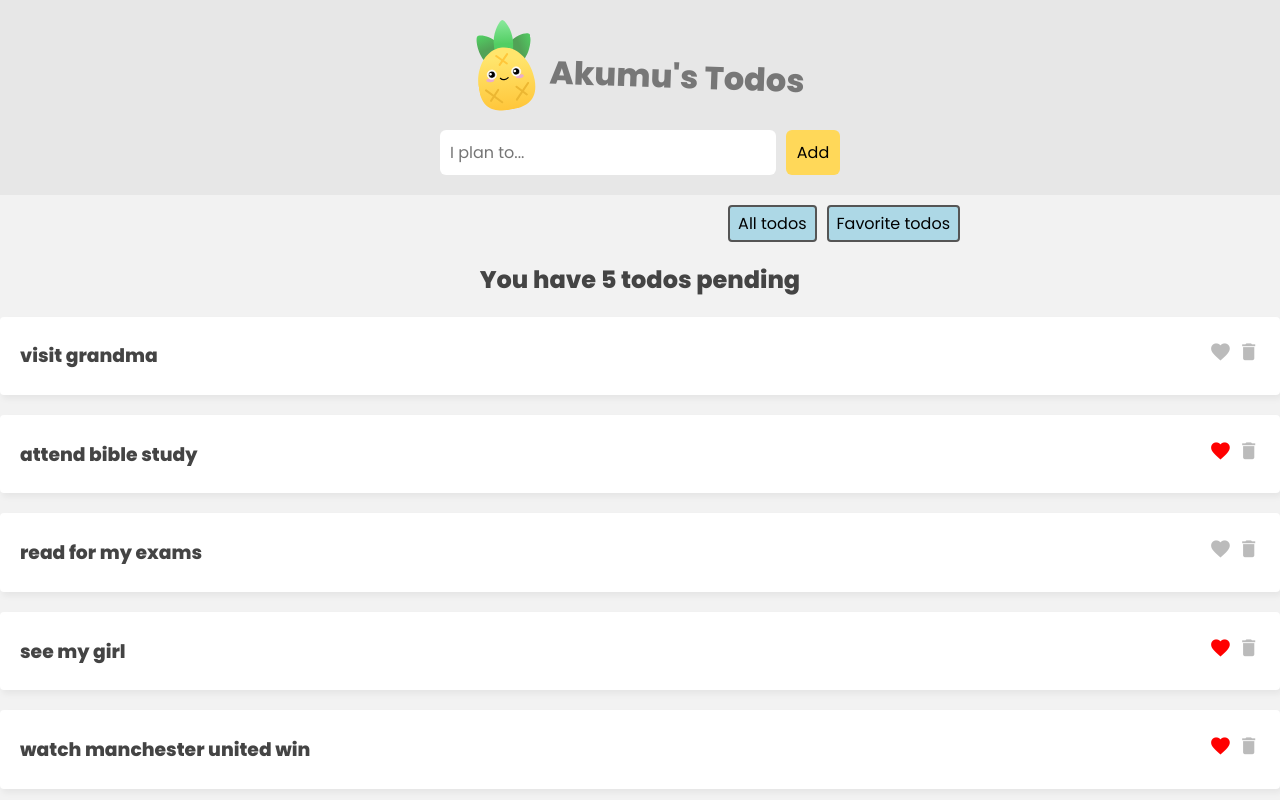
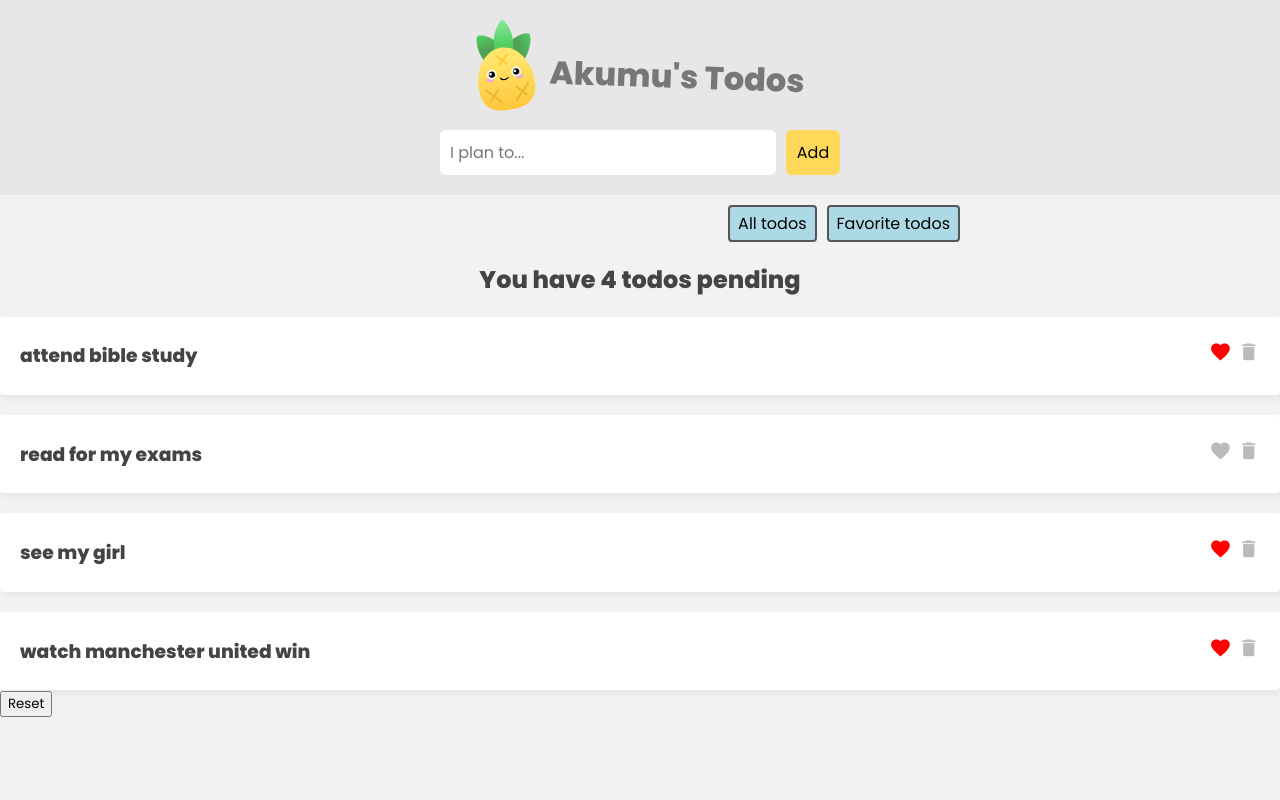
Before and after one commit to AkumuJey/pinia-todos, a Vue app: page / in a window 1280 px wide. Built offline with nearby package versions, Linux system fonts and the light colour scheme; data requests are answered from the project's data file.

Commit message:
Resetting data and refactoring code

```diff
--- a/data/db.json
+++ b/data/db.json
@@ -1,10 +1,5 @@
 {
   "todos": [
-    {
-      "id": 2,
-      "title": "visit grandma",
-      "isFav": false
-    },
     {
       "title": "attend bible study",
       "isFav": true,
--- a/src/App.vue
+++ b/src/App.vue
@@ -11,23 +11,24 @@
         <button @click="filter = 'all'">All todos</button>
         <button @click="filter = 'favs'">Favorite todos</button>
     </nav>
-    <div class="isLoading" v-if="todosStore.isLoading">
+    <div class="isLoading" v-if="isLoading">
         <h1>Loading Todos</h1>
     </div>
     <div v-else>
         <div v-if="filter === 'all'">
-            <h2>You have {{ todosStore.totalCount }} <span v-if="todosStore.totalCount === 1">todo</span><span v-else>todos</span> pending</h2>
-            <div v-for="todo in todosStore.todos" :key="todo.id">
+            <h2>You have {{ totalCount }} <span v-if="totalCount === 1">todo</span><span v-else>todos</span> pending</h2>
+            <div v-for="todo in todos" :key="todo.id">
             <TheTodoDetails :todo ="todo"/>
             </div>
         </div>
         <div v-if="filter === 'favs'">
-            <h2> You have {{ todosStore.favCount }} favorite <span v-if="todosStore.favCount === 1">todo</span><span v-else>todos</span></h2>
-            <div v-for="todo in todosStore.favs" :key="todo.id">
+            <h2> You have {{ favCount }} favorite <span v-if="favCount === 1">todo</span><span v-else>todos</span></h2>
+            <div v-for="todo in favs" :key="todo.id">
             <TheTodoDetails :todo ="todo"/>
             </div>
         </div>
     </div>
+    <button @click="todosStore.$reset">Reset</button>
  </main>
 </template>
 <script setup>
@@ -37,7 +38,11 @@ import TheTodosForm from './components/TheTodosForm.vue'
 
 import { ref } from '@vue/reactivity';
 import { useTodosStore } from './store/todoStore';
+import { storeToRefs } from 'pinia';
+
 const todosStore = useTodosStore()
+
+const { todos, isLoading, favs, favCount, totalCount } = storeToRefs(todosStore)
 
 todosStore.getTodos()
 
```
